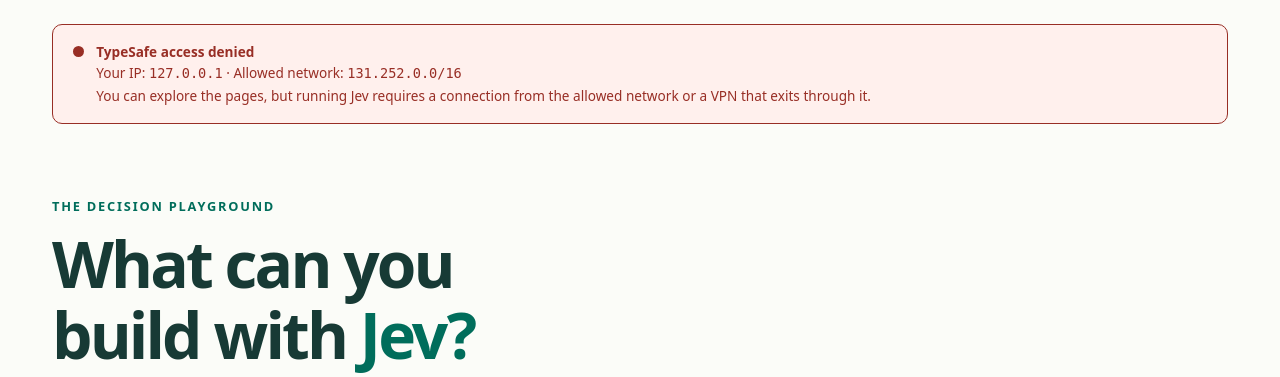
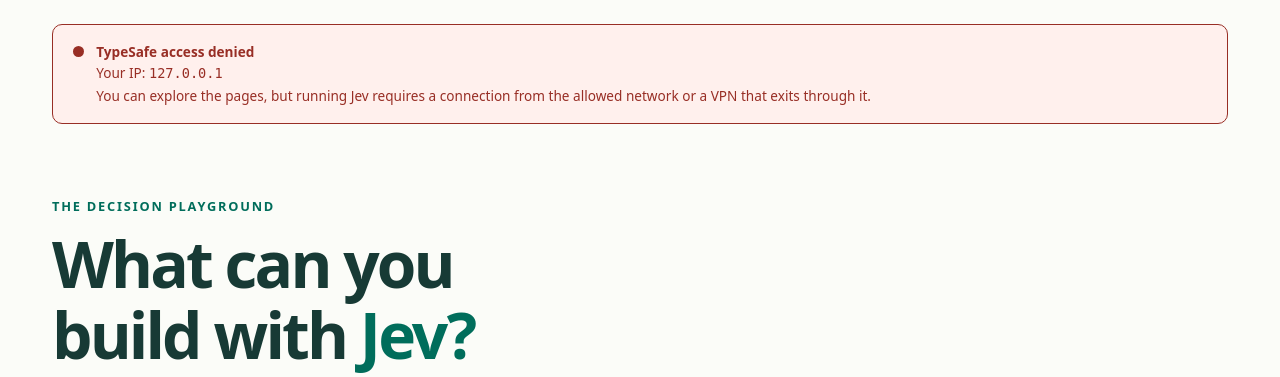
Before and after one commit to wu4f/jev-demo, a FastAPI app: page / in a window 1280 px wide. Shown: the part 82-459 px from the top of the page. Run offline with FastAPI, Linux system fonts and the light colour scheme.

Commit message:
Hide allowed network prefix from visitor-facing responses
Co-authored-by: Copilot <223556219+Copilot@users.noreply.github.com>

```diff
--- a/app.py
+++ b/app.py
@@ -34,7 +34,6 @@ app.mount("/static", StaticFiles(directory=ROOT / "static"), name="static")
 class NetworkAccess:
     client_ip: str | None
     allowed: bool
-    network: str
 
 
 @app.middleware("http")
@@ -56,7 +55,6 @@ async def identify_client(request: Request, call_next):
     request.state.network_access = NetworkAccess(
         client_ip=str(address) if address else None,
         allowed=address is not None and address in ALLOWED_NETWORK,
-        network=str(ALLOWED_NETWORK),
     )
     response = await call_next(request)
     if not request.url.path.startswith("/static/"):
@@ -136,7 +134,7 @@ async def run_demo(request: Request, slug: str, payload: RunInput):
         raise HTTPException(
             403,
             f"TypeSafe access denied for IP {access.client_ip or 'unknown'}. "
-            f"Connect from {access.network} or a VPN that exits through that network.",
+            "Connect from an authorized network or VPN.",
         )
     # Same-origin browser calls work locally and behind Cloud Run's TLS proxy.
     origin = request.headers.get("origin")
--- a/templates/base.html
+++ b/templates/base.html
@@ -18,7 +18,7 @@
       <span class="network-dot" aria-hidden="true"></span>
       <div>
         <strong>{% if network_access.allowed %}TypeSafe access allowed{% else %}TypeSafe access denied{% endif %}</strong>
-        <span>Your IP: <code>{{ network_access.client_ip or 'Unknown' }}</code> · Allowed network: <code>{{ network_access.network }}</code></span>
+        <span>Your IP: <code>{{ network_access.client_ip or 'Unknown' }}</code></span>
         {% if not network_access.allowed %}
         <span>You can explore the pages, but running Jev requires a connection from the allowed network or a VPN that exits through it.</span>
         {% endif %}
```
Also changed, not shown: AGENTS.md (+2 -0 lines), tests/test_app.py (+4 -1 lines).
